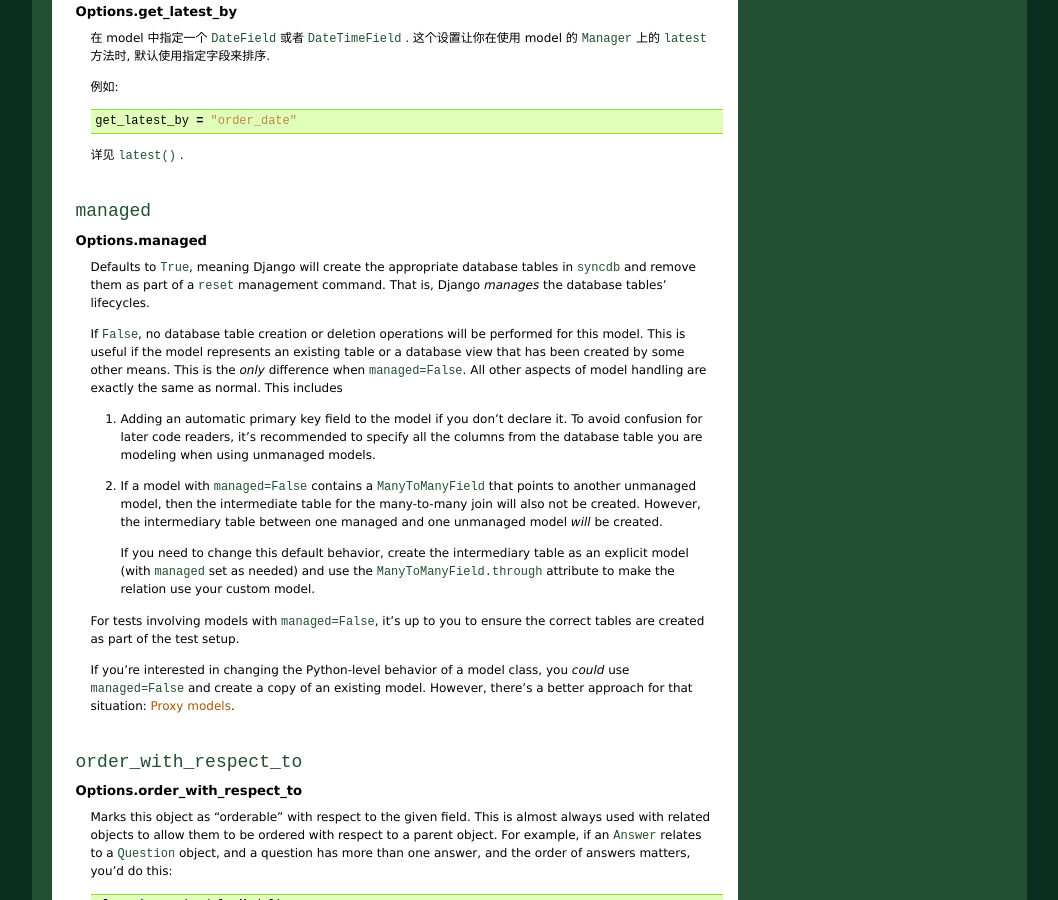
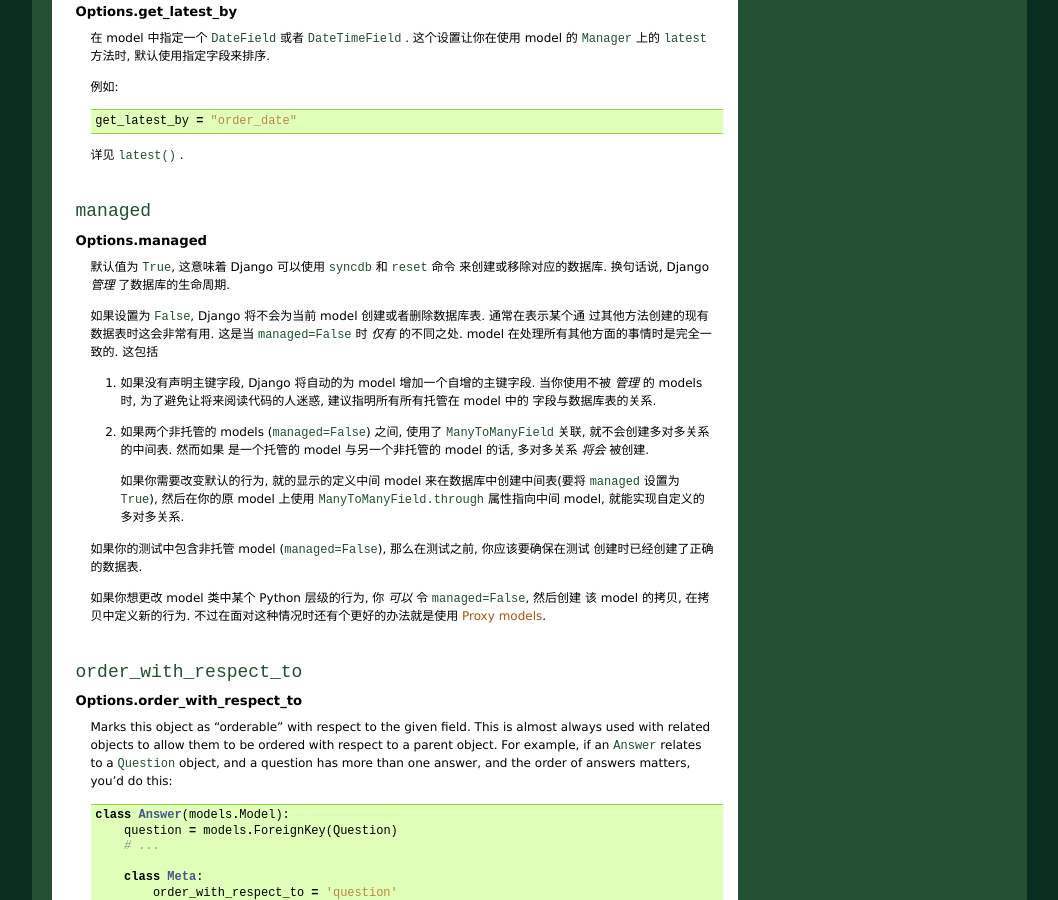
Before and after one commit to wrongwaycn/Django-Chinese-Docs, a Sphinx documentation site: the page built from docs/ref/models/options.txt, in a window 1280 px wide and 900 px high, scrolled down 1156 px. Shown: the whole window, without its empty margins (111-1169 px from the left). Built offline with Sphinx 7.4.7, drawn with Linux system fonts in a browser that asks for light colours; cross-references to code outside the pages are shown as plain code.

Commit message:
refs #2 translate model.options.managed

```diff
--- a/docs/ref/models/options.txt
+++ b/docs/ref/models/options.txt
@@ -88,39 +88,33 @@ model 定义为 ``class Book`` 这样将创建一个名为 ``bookstore_book``
 
 .. attribute:: Options.managed
 
-    Defaults to ``True``, meaning Django will create the appropriate database
-    tables in :djadmin:`syncdb` and remove them as part of a :djadmin:`reset`
-    management command. That is, Django *manages* the database tables'
-    lifecycles.
+    默认值为 ``True``, 这意味着 Django 可以使用 :djadmin:`syncdb` 和 :djadmin:`reset` 命令
+    来创建或移除对应的数据库. 换句话说, Django *管理* 了数据库的生命周期.
 
-    If ``False``, no database table creation or deletion operations will be
-    performed for this model. This is useful if the model represents an existing
-    table or a database view that has been created by some other means. This is
-    the *only* difference when ``managed=False``. All other aspects of
-    model handling are exactly the same as normal. This includes
+    如果设置为 ``False``, Django 将不会为当前 model 创建或者删除数据库表. 通常在表示某个通
+    过其他方法创建的现有数据表时这会非常有用. 这是当 ``managed=False`` 时 *仅有* 的不同之处.
+    model 在处理所有其他方面的事情时是完全一致的. 这包括
 
-    1. Adding an automatic primary key field to the model if you don't
-       declare it.  To avoid confusion for later code readers, it's
-       recommended to specify all the columns from the database table you
-       are modeling when using unmanaged models.
+    1. 如果没有声明主键字段, Django 将自动的为 model 增加一个自增的主键字段. 当你使用不被
+       *管理* 的 models 时, 为了避免让将来阅读代码的人迷惑, 建议指明所有所有托管在 model 中的
+       字段与数据库表的关系.
 
-    2. If a model with ``managed=False`` contains a
-       :class:`~django.db.models.ManyToManyField` that points to another
-       unmanaged model, then the intermediate table for the many-to-many
-       join will also not be created. However, the intermediary table
-       between one managed and one unmanaged model *will* be created.
+    2. 如果两个非托管的 models (``managed=False``) 之间, 使用了
+       :class:`~django.db.models.ManyToManyField` 关联, 就不会创建多对多关系的中间表. 然而如果
+       是一个托管的 model 与另一个非托管的 model 的话, 多对多关系 *将会* 被创建.
 
-       If you need to change this default behavior, create the intermediary
-       table as an explicit model (with ``managed`` set as needed) and use
-       the :attr:`ManyToManyField.through` attribute to make the relation
-       use your custom model.
+       如果你需要改变默认的行为, 就的显示的定义中间 model 来在数据库中创建中间表(要将
+       ``managed`` 设置为 ``True``), 然后在你的原 model 上使用
+       :attr:`ManyToManyField.through` 属性指向中间 model, 就能实现自定义的多对多关系.
 
-    For tests involving models with ``managed=False``, it's up to you to ensure
-    the correct tables are created as part of the test setup.
 
-    If you're interested in changing the Python-level behavior of a model class,
-    you *could* use ``managed=False`` and create a copy of an existing model.
-    However, there's a better approach for that situation: :ref:`proxy-models`.
+    如果你的测试中包含非托管 model (``managed=False``), 那么在测试之前, 你应该要确保在测试
+    创建时已经创建了正确的数据表.
+
+    如果你想更改 model 类中某个 Python 层级的行为, 你 *可以* 令 ``managed=False``, 然后创建
+    该 model 的拷贝, 在拷贝中定义新的行为. 不过在面对这种情况时还有个更好的办法就是使用
+    :ref:`proxy-models`.
+
 
 ``order_with_respect_to``
 -------------------------
```
